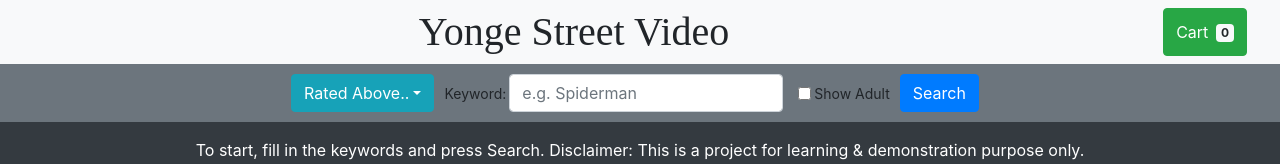
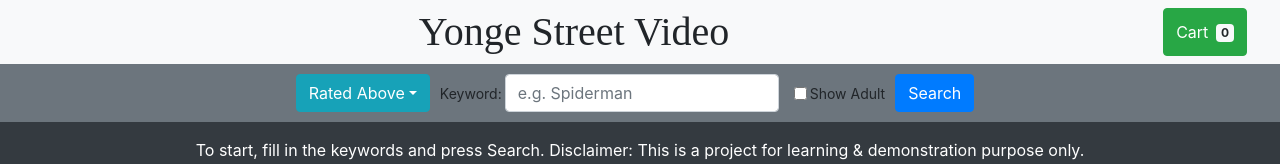
Before and after one commit to CheukHoYun/app_for_achievers, a React (Create React App) app: page / in a window 1280 px wide. Shown: the top 164 px of the page. Built offline with nearby package versions, Linux system fonts and the light colour scheme; some icons are missing.

Commit message:
change to README

```diff
--- a/src/components/ToolBar.js
+++ b/src/components/ToolBar.js
@@ -6,7 +6,7 @@ class ToolBar extends Component {
     this.state = {
       keyword: "",
       isAdult: false,
-      stars: "Rated Above..",
+      stars: "Rated Above",
     };
   }
 
@@ -16,14 +16,6 @@ class ToolBar extends Component {
       ? this.setState({ [name]: checked })
       : this.setState({ [name]: value });
   };
-
-  //   toStars = (n) => {
-  //     let s = "";
-  //     for (let i = 0; i < n; i++) {
-  //       s += "★";
-  //     }
-  //     return s.length == -1 ? "Rated above" : s;
-  //   };
 
   render() {
     return (
```
Also changed, not shown: 1 other file (tests, documents, lock files or other folders).
